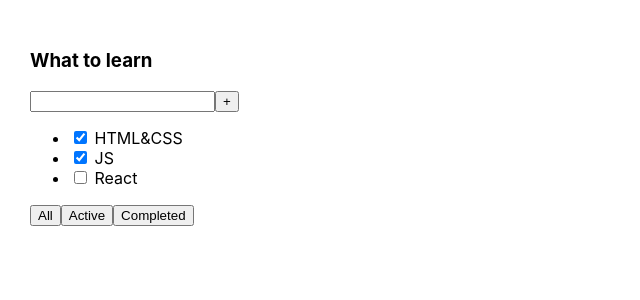
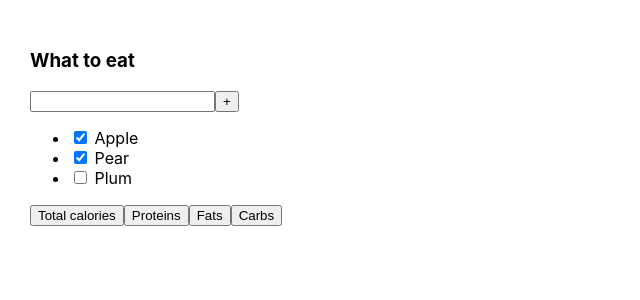
Before and after one commit to AliakseiKrasko/meal_planer, a React (Vite) app: page / in a window 1280 px wide. Shown: the top 300 px of the page, without its empty margins (0-640 px from the left). Built offline with nearby package versions, Linux system fonts and the light colour scheme.

Commit message:
create my project meal_planner

```diff
--- a/src/App.tsx
+++ b/src/App.tsx
@@ -4,26 +4,27 @@ function App() {
     return (
         <div className="app">
             <div>
-                <h3>What to learn</h3>
+                <h3>What to eat</h3>
                 <div>
                     <input/>
                     <button>+</button>
                 </div>
                 <ul>
                     <li>
-                        <input type="checkbox" checked={true}/> <span>HTML&CSS</span>
+                        <input type="checkbox" checked={true}/> <span>Apple</span>
                     </li>
                     <li>
-                        <input type="checkbox" checked={true}/> <span>JS</span>
+                        <input type="checkbox" checked={true}/> <span>Pear</span>
                     </li>
                     <li>
-                        <input type="checkbox" checked={false}/> <span>React</span>
+                        <input type="checkbox" checked={false}/> <span>Plum</span>
                     </li>
                 </ul>
                 <div>
-                    <button>All</button>
-                    <button>Active</button>
-                    <button>Completed</button>
+                    <button>Total calories</button>
+                    <button>Proteins</button>
+                    <button>Fats</button>
+                    <button>Carbs</button>
                 </div>
             </div>
         </div>
```
